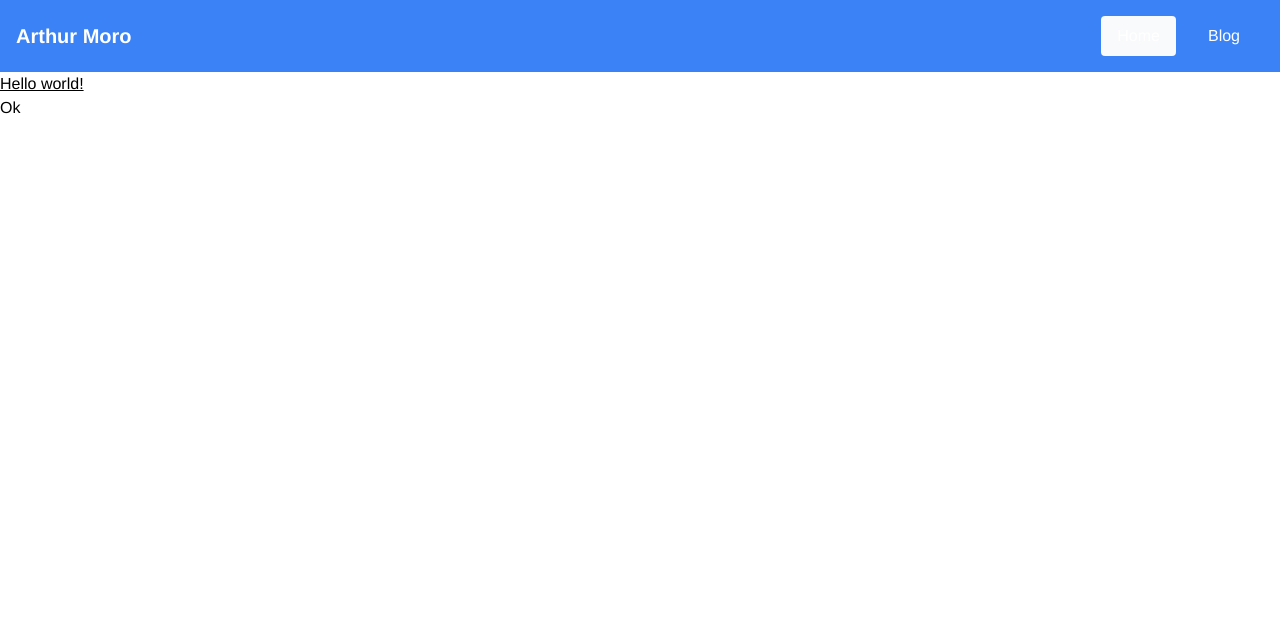
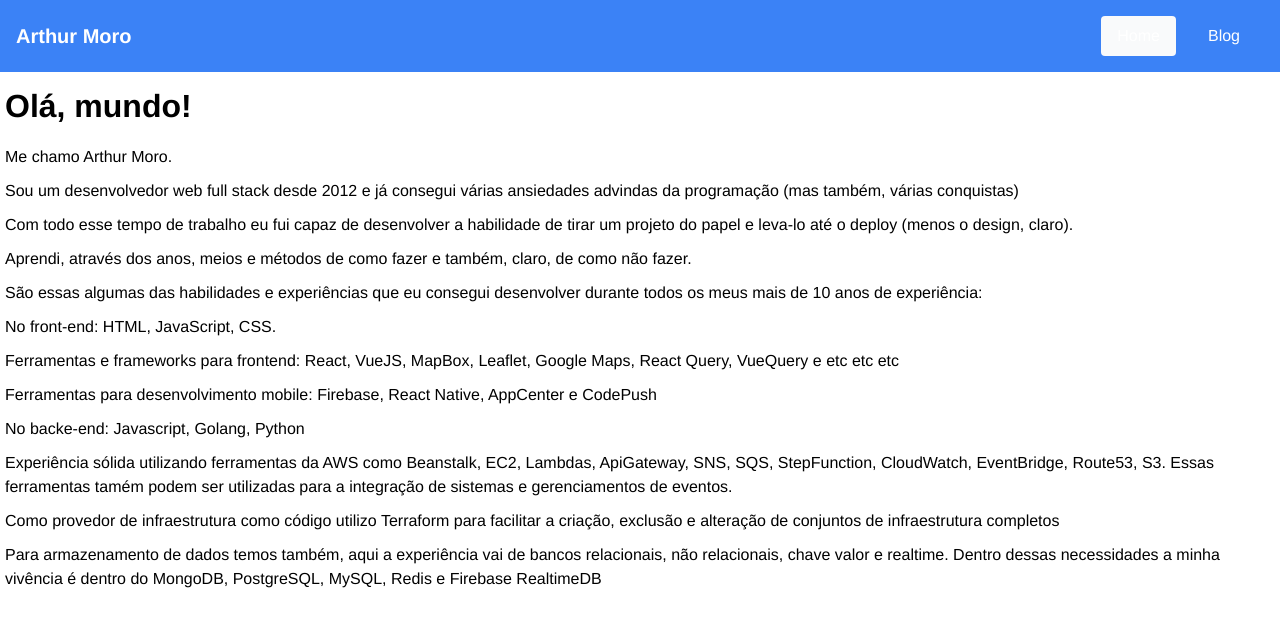
Before and after one commit to arthurmoro/blog, a Next.js app: page / in a window 1280 px wide. Shown: the top 626 px of the page. Built offline with nearby package versions, Linux system fonts and the light colour scheme.

Commit message:
feat: starting my profile

```diff
--- a/pages/index.js
+++ b/pages/index.js
@@ -1,10 +1,26 @@
 export default function Home() {
   return (
-    <div>
-      <h1 className="text-13xl underline">
-        Hello world!
+    <div className=" container sm">
+      <h1 className="">
+        Olá, mundo!
       </h1>
-      <h1>Ok</h1>
-    </div >
+      <p>
+        Me chamo Arthur Moro.
+      </p>
+      <p>Sou um desenvolvedor web full stack  desde 2012 e já consegui  várias ansiedades advindas da programação (mas também, várias conquistas)</p>
+      <p>Com todo esse tempo de trabalho eu fui capaz de desenvolver a habilidade de tirar um projeto do papel e leva-lo até o deploy (menos o design, claro).</p>
+      <p>Aprendi, através dos anos, meios e métodos de como fazer e também, claro, de como não fazer.</p>
+      <p>
+        São essas algumas das habilidades e experiências que eu consegui desenvolver durante todos os meus mais de 10 anos de experiência:
+      </p>
+      <p>No front-end: HTML, JavaScript, CSS.</p>
+      <p>Ferramentas e frameworks para frontend: React, VueJS, MapBox, Leaflet, Google Maps, React Query, VueQuery e etc etc etc</p>
+      <p>Ferramentas para desenvolvimento mobile: Firebase, React Native, AppCenter e CodePush</p>
+      <p>No backe-end: Javascript, Golang, Python</p>
+      <p>Experiência sólida utilizando ferramentas da AWS como Beanstalk, EC2, Lambdas, ApiGateway, SNS, SQS, StepFunction, CloudWatch, EventBridge, Route53, S3. Essas ferramentas tamém podem ser utilizadas para a integração de sistemas e gerenciamentos de eventos.</p>
+      <p>Como provedor de infraestrutura como código utilizo Terraform para facilitar a criação, exclusão e alteração de conjuntos de infraestrutura completos</p>
+      <p>Para armazenamento de dados temos também, aqui a experiência vai de bancos relacionais, não relacionais, chave valor e realtime. Dentro dessas necessidades a minha vivência é dentro do MongoDB, PostgreSQL, MySQL, Redis e Firebase RealtimeDB </p>
+
+    </div>
   )
 }
--- a/styles/globals.css
+++ b/styles/globals.css
@@ -14,3 +14,13 @@ p,
 div {
   font-family: Helvetica, "Arial Narrow", Arial, sans-serif;
 }
+
+p {
+  padding: 5px;
+}
+
+h1 {
+  font-size: 2rem;
+  font-weight: 700;
+  padding: 10px 10px 10px 5px;
+}
```
Also changed, not shown: 2 other files (tests, documents, lock files or other folders).
